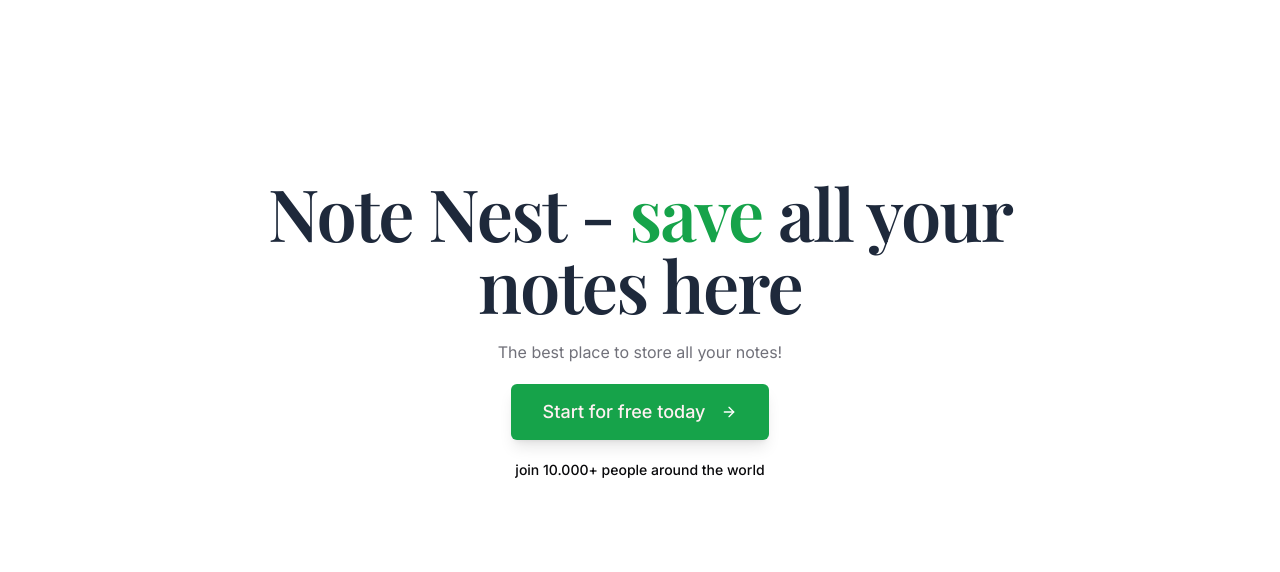
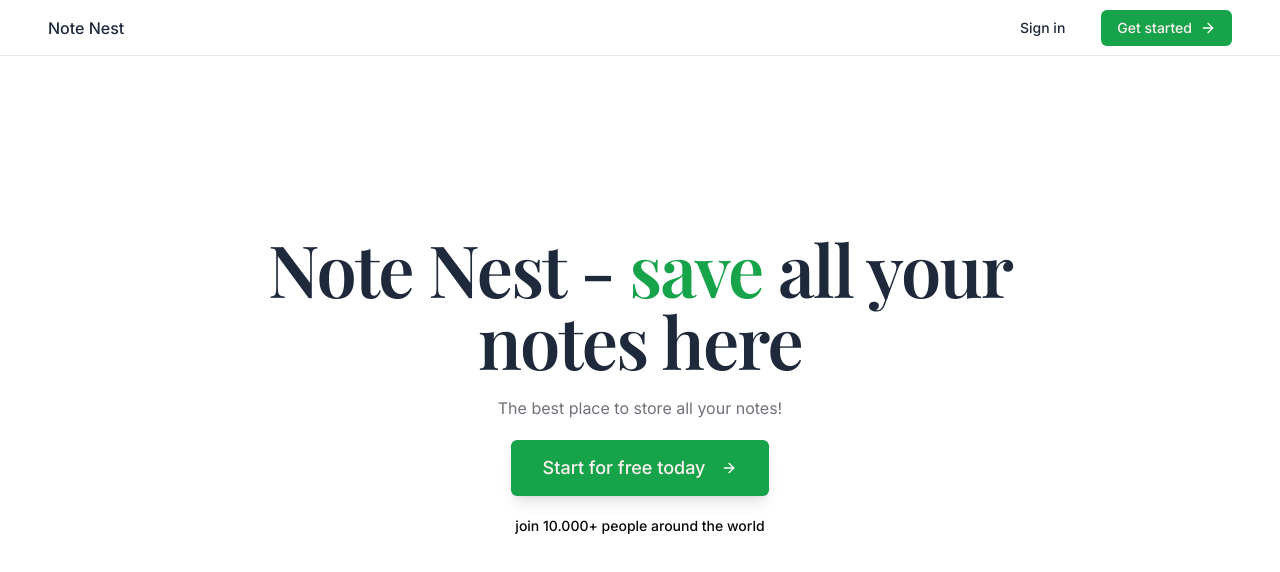
Before and after one commit to NaotoAzazel/noteapp, a Next.js app: page / in a window 1280 px wide. Shown: the top 572 px of the page. Built offline with nearby package versions, Linux system fonts and the light colour scheme; a web font is replaced by a local one.

Commit message:
added header

```diff
--- a/src/app/layout.tsx
+++ b/src/app/layout.tsx
@@ -4,6 +4,7 @@ import "../styles/globals.css"
 
 import { inter, playfairDisplay } from "@/lib/fonts"
 import { cn } from "@/lib/utils"
+import { Header } from "@/components/layouts/header/header"
 
 export const metadata: Metadata = {
   title: "Main page",
@@ -24,6 +25,7 @@ export default function RootLayout({
         )}
       >
         <main className="relative flex min-h-screen flex-col">
+          <Header />
           <div className="flex-1 grow">{children}</div>
         </main>
       </body>
--- /dev/null
+++ b/src/components/layouts/header/header.tsx
@@ -0,0 +1,67 @@
+"use client"
+
+import { useState } from "react"
+import Link from "next/link"
+
+import { Button, buttonVariants } from "@/components/ui/button"
+import { Icons } from "@/components/icons"
+import { MaxWidthWrapper } from "@/components/max-width-wrapper"
+
+export function Header() {
+  const [isAuth, setIsAuth] = useState<boolean>(false)
+
+  return (
+    <div className="sticky inset-x-0 top-0 z-50 flex h-14 w-full items-center border-b border-gray-200 bg-white/75 px-2 backdrop-blur-lg">
+      <MaxWidthWrapper>
+        <header className="flex w-full justify-between text-slate-800">
+          <Link href="/" className="flex flex-row items-center">
+            {/* TODO: paste here logo */}
+            <span className="font-medium">Note Nest</span>
+          </Link>
+          <nav className="ml-auto flex flex-row items-center gap-6">
+            {!isAuth ? (
+              <>
+                <Link
+                  href="/sign-in"
+                  className={buttonVariants({
+                    variant: "ghost",
+                    size: "sm",
+                    className: "hidden sm:flex",
+                  })}
+                  onClick={() => setIsAuth(true)}
+                >
+                  Sign in
+                </Link>
+                <Link
+                  href="/sign-up"
+                  className={buttonVariants({ size: "sm", className: "px-4" })}
+                >
+                  <span className="flex items-center font-medium">
+                    Get started
+                    <Icons.arrowRight className="ml-2 size-4 shrink-0 text-white transition-transform duration-300 ease-in-out group-hover:translate-x-[2px]" />
+                  </span>
+                </Link>
+              </>
+            ) : (
+              <>
+                <Button
+                  variant="ghost"
+                  size="sm"
+                  onClick={() => setIsAuth(false)}
+                >
+                  Sign out
+                </Button>
+                <Link
+                  href="/notes"
+                  className={buttonVariants({ size: "sm", className: "px-4" })}
+                >
+                  Notes
+                </Link>
+              </>
+            )}
+          </nav>
+        </header>
+      </MaxWidthWrapper>
+    </div>
+  )
+}
```
